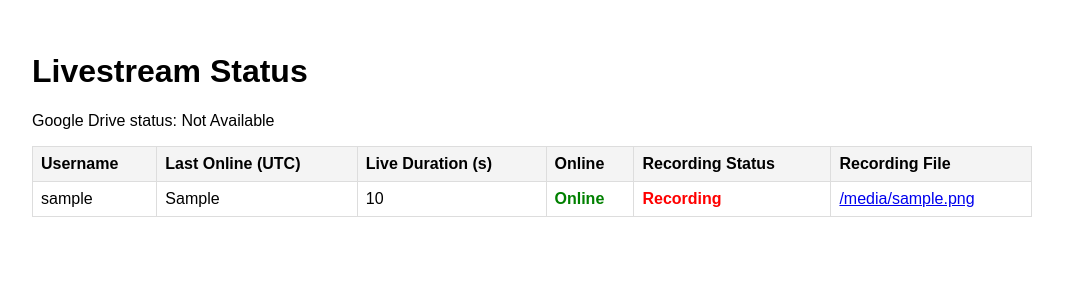
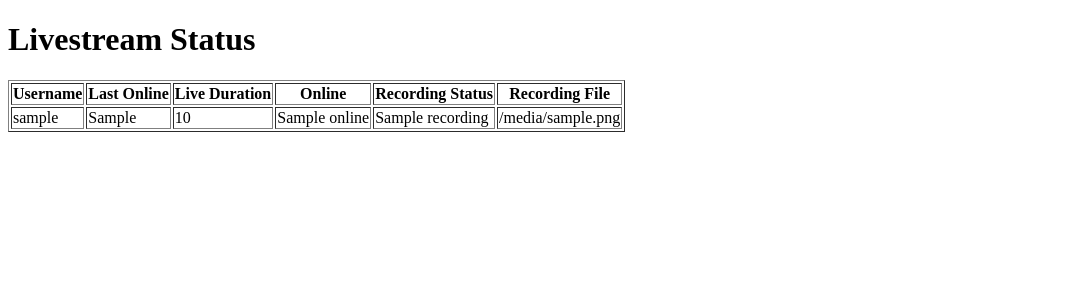
Before and after one commit to rohro1/tiktok-livestream-recorder, a Flask app: template templates/status.html in a window 1280 px wide. Shown: the top 300 px of the page, without its empty margins (0-1087 px from the left). Run offline with Flask 3, Linux system fonts and the light colour scheme; the template is opened without the code that fills it: most values are stand-ins (such as "Sample title", 1, 10 or a date in 2020).

Commit message:
Force update all files

```diff
--- a/main.py
+++ b/main.py
@@ -69,9 +69,11 @@ def poll_loop():
 
                 # User is live, handle accordingly
                 if is_live:
+                    # Set the user to online only if they were previously offline
                     status_tracker.update_status(username, online=True)
 
                     if username not in recorders or not recorders[username].is_running():
+                        # Start recording if not already running
                         recorder = TikTokLiveRecorder(api, resolution="480p")
                         out_path = recording_output_path(username)
                         ok = recorder.start_recording(out_path)
@@ -140,13 +142,18 @@ def status():
         online = info.get("online", False)
         recording = info.get("recording", False)
         recording_file = info.get("recording_file")
+
+        # Show more explicit details for recording
+        recording_status = "Recording" if recording else "Not Recording"
+        recording_file_status = f'<a href="/{recording_file}" target="_blank">{recording_file}</a>' if recording_file else "-"
+
         rows.append({
             "username": username,
             "last_online": last_online if last_online != "N/A" else "N/A",
             "live_duration": live_duration,
             "online": "Online" if online else "Offline",
-            "recording": "Recording" if recording else "Not Recording",
-            "recording_file": recording_file if recording_file else "-"
+            "recording": recording_status,
+            "recording_file": recording_file_status
         })
     return render_template("status.html", rows=rows)
 
--- a/templates/status.html
+++ b/templates/status.html
@@ -1,36 +1,15 @@
 <!-- templates/status.html -->
 <!doctype html>
-<html lang="en">
-<head>
-  <meta charset="utf-8" />
-  <title>TikTok Livestream Recorder Status</title>
-  <meta name="viewport" content="width=device-width,initial-scale=1" />
-  <style>
-    body { font-family: Arial, sans-serif; padding: 24px; }
-    table { border-collapse: collapse; width: 100%; max-width: 1000px; }
-    th, td { border: 1px solid #ddd; padding: 8px; text-align: left; }
-    th { background: #f4f4f4; }
-    .online { color: green; font-weight: bold; }
-    .offline { color: #777; }
-    .recording { color: red; font-weight: bold; }
-  </style>
-</head>
+<html>
+<head><meta charset="utf-8"><title>TikTok Livestream Recorder Status</title></head>
 <body>
   <h1>Livestream Status</h1>
-<p>Google Drive status:
-    {% set token_exists = true if os_path == true else false %}
-    {% if token_exists %}
-        Available
-    {% else %}
-        Not Available
-    {% endif %}
-</p>
-  <table>
+  <table border="1">
     <thead>
       <tr>
         <th>Username</th>
-        <th>Last Online (UTC)</th>
-        <th>Live Duration (s)</th>
+        <th>Last Online</th>
+        <th>Live Duration</th>
         <th>Online</th>
         <th>Recording Status</th>
         <th>Recording File</th>
@@ -42,15 +21,9 @@
         <td>{{ r.username }}</td>
         <td>{{ r.last_online }}</td>
         <td>{{ r.live_duration }}</td>
-        <td class="{{ 'online' if r.online else 'offline' }}">{{ 'Online' if r.online else 'Offline' }}</td>
-        <td class="{{ 'recording' if r.recording else '' }}">{{ 'Recording' if r.recording else 'Not Recording' }}</td>
-        <td>
-          {% if r.recording_file %}
-            <a href="/{{ r.recording_file }}" target="_blank">{{ r.recording_file }}</a>
-          {% else %}
-            -
-          {% endif %}
-        </td>
+        <td>{{ r.online }}</td>
+        <td>{{ r.recording }}</td>
+        <td>{{ r.recording_file }}</td>
       </tr>
       {% endfor %}
     </tbody>
```
